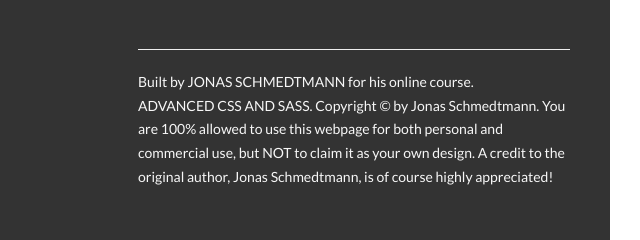
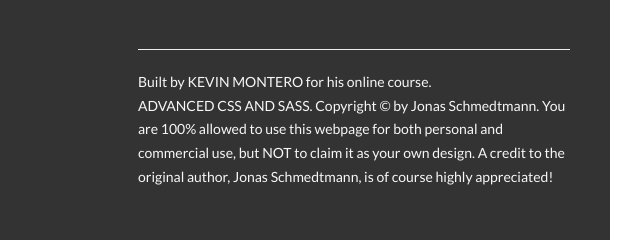
Before and after one commit to Kmonterohenriquez/Natours, a website: page index.html in a window 1280 px wide. Shown: the part 5752-5992 px from the top of the page, 640-1280 px from the left. Drawn offline with nearby package versions, Linux system fonts and the light colour scheme.

Commit message:
change who built it

```diff
--- a/index.html
+++ b/index.html
@@ -389,7 +389,7 @@
                 </div>
                 <div class="col-1-of-2">
                     <p class="footer__copyright">
-                        Built by <a href="#" class="footer__link">Jonas Schmedtmann</a> for his online course.
+                        Built by <a href="#" class="footer__link">Kevin Montero</a> for his online course.
                         <a href="#" class="footer__link">Advanced CSS and SASS</a>. Copyright &copy; by Jonas Schmedtmann. You are 100% allowed
                         to use this webpage for both personal and commercial use, but NOT to claim it as your own design. A credit to the original author,
                         Jonas Schmedtmann, is of course highly appreciated!
```
